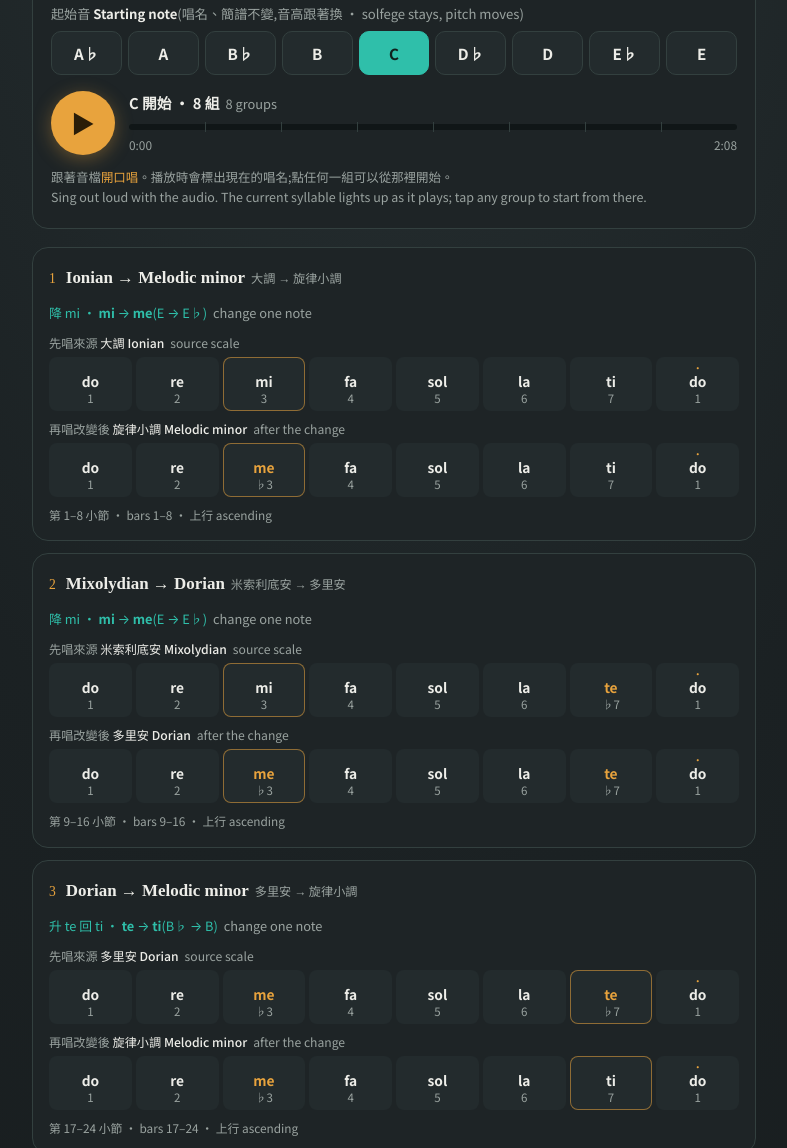
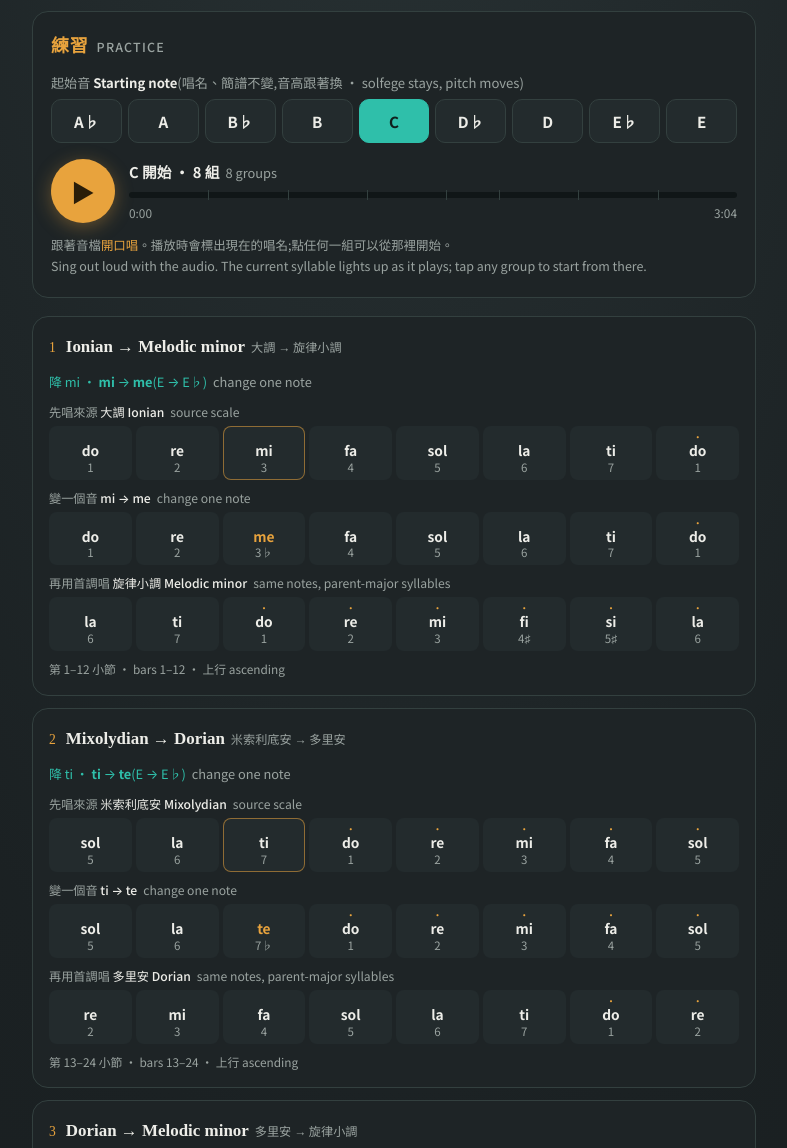
Before and after one commit to TCMCtw/modal-one-note-change, a plain HTML site: page index.html in a window 1280 px wide. Shown: the part 567-1715 px from the top of the page, without its empty margins (246-1033 px from the left). Drawn offline with Linux system fonts and the light colour scheme.

Commit message:
One-note change page: parent-major rows

```diff
--- a/index.html
+++ b/index.html
@@ -90,10 +90,10 @@ footer a{color:var(--teal);text-decoration:none}
 
 <div class="card explain">
   <h2>這是什麼?<span class="en">WHAT IS THIS</span></h2>
-  <p>全曲 8 組、64 小節。每一組先唱<b>來源音階</b>,再唱<b>只改一個音</b>之後的新音階。被改的那個音用變化唱名(金色)。例如大調的 mi 降半音變成 <b>me</b>,音階就變成旋律小調。</p>
-  <p>唱名採<b>首調唱法</b>:主音永遠唱 do,變化的音換成變化唱名(me、le、ra、se、te),其他音不變。唱名和簡譜數字不會隨起始音改變,只有音高會跟著換。</p>
-  <p class="en">There are 8 groups and 64 bars. Each group first sings a source scale, then the same scale with exactly one note changed. The changed note takes an altered syllable (in gold). For example, lowering mi of the major scale gives me, and the scale becomes melodic minor (ascending).</p>
-  <p class="en">This is movable-do: the tonic is always do, and altered notes use altered syllables (me, le, ra, se, te). Syllables and numbers stay the same in every key; only the pitch moves.</p>
+  <p>全曲 8 組、92 小節。每一組先唱<b>來源音階</b>,再<b>只改一個音</b>(金色),最後用新調式自己的首調唱名再唱一次。例如大調的 mi 降半音變成 <b>me</b>,音階就變成旋律小調;下一行改用旋律小調的首調唱名 la ti do re mi fi si la 再唱。</p>
+  <p>唱名採<b>首調(母大調)唱法</b>:每個調式都用它的母大調唱名,例如 Dorian 唱 re mi fa sol la ti do re,也就是 2 3 4 5 6 7 1 2。變化的音唱 me、te、fi、di、si。數字上方的點表示高八度,右側的 ♭ ♯ 表示降半音、升半音。</p>
+  <p class="en">There are 8 groups and 92 bars. Each group first sings a source scale, then the same scale with exactly one note changed (in gold), then the new mode once more in its own parent-major syllables. For example, lowering mi of the major scale gives me, and the scale becomes melodic minor; the next row re-sings it as la ti do re mi fi si la.</p>
+  <p class="en">The solfege is parent-major (movable-do): every mode uses the syllables of its parent major scale, so Dorian is re mi fa sol la ti do re = 2 3 4 5 6 7 1 2. Changed notes are sung me, te, fi, di and si. A dot above a number means the octave above; ♭ and ♯ mean a semitone lower and higher.</p>
 </div>
 
 <div class="card">
@@ -105,7 +105,7 @@ footer a{color:var(--teal);text-decoration:none}
     <div class="pinfo">
       <div class="ptitle"><span id="nowKey">C</span> 開始 · 8 組<span class="en">8 groups</span></div>
       <div class="bar" id="bar"><div class="fill" id="fill"></div></div>
-      <div class="ptime"><span id="tcur">0:00</span><span id="tdur">2:08</span></div>
+      <div class="ptime"><span id="tcur">0:00</span><span id="tdur">3:04</span></div>
     </div>
   </div>
   <div class="hint">跟著音檔<b>開口唱</b>。播放時會標出現在的唱名;點任何一組可以從那裡開始。<br>Sing out loud with the audio. The current syllable lights up as it plays; tap any group to start from there.</div>
@@ -115,8 +115,8 @@ footer a{color:var(--teal);text-decoration:none}
 
 <div class="card explain">
   <h2>怎麼練<span class="en">HOW TO PRACTISE</span></h2>
-  <p>先聽一遍,第二遍開始跟著唱。注意金色那個唱名:來源音階唱到它的位置時,下一遍就換成變化唱名。聽出這一個音的差別,就聽出調式的差別。8 組唱完,換一個起始音再來。</p>
-  <p class="en">Listen once, then sing along. Watch the gold syllable: where the source scale has the old note, the second pass has the altered one. Hearing that one note is hearing the mode change. After all 8 groups, pick a new starting note and go again.</p>
+  <p>先聽一遍,第二遍開始跟著唱。注意金色那個唱名:來源音階唱到它的位置時,下一行就換成變化唱名,聽出這一個音的差別,就聽出調式的差別。最後一行用新調式自己的唱名唱,對比會很明顯。8 組唱完,換一個起始音再來。</p>
+  <p class="en">Listen once, then sing along. Watch the gold syllable: where the source scale has the old note, the next row has the altered one. Hearing that one note is hearing the mode change. The last row re-sings the new mode in its own syllables, and the contrast is obvious. After all 8 groups, pick a new starting note and go again.</p>
 </div>
 
 <footer>
@@ -133,23 +133,23 @@ const KEYS = [
   {id:'B', label:'B'}, {id:'C', label:'C'}, {id:'Db', label:'D♭'},
   {id:'D', label:'D'}, {id:'Eb', label:'E♭'}, {id:'E', label:'E'}
 ];
-// pitch names per key and syllable (spelling taken from the score XML)
-const NAMES = {"Ab": {"do": "A♭", "re": "B♭", "mi": "C", "fa": "D♭", "sol": "E♭", "la": "F", "ti": "G", "me": "C♭", "te": "G♭", "le": "F♭", "ra": "A", "se": "D"}, "A": {"do": "A", "re": "B", "mi": "C♯", "fa": "D", "sol": "E", "la": "F♯", "ti": "G♯", "me": "C", "te": "G", "le": "F", "ra": "B♭", "se": "E♭"}, "Bb": {"do": "B♭", "re": "C", "mi": "D", "fa": "E♭", "sol": "F", "la": "G", "ti": "A", "me": "D♭", "te": "A♭", "le": "G♭", "ra": "C♭", "se": "F♭"}, "B": {"do": "B", "re": "C♯", "mi": "D♯", "fa": "E", "sol": "F♯", "la": "G♯", "ti": "A♯", "me": "D", "te": "A", "le": "G", "ra": "C", "se": "F"}, "C": {"do": "C", "re": "D", "mi": "E", "fa": "F", "sol": "G", "la": "A", "ti": "B", "me": "E♭", "te": "B♭", "le": "A♭", "ra": "D♭", "se": "G♭"}, "Db": {"do": "D♭", "re": "E♭", "mi": "F", "fa": "G♭", "sol": "A♭", "la": "B♭", "ti": "C", "me": "F♭", "te": "C♭", "le": "A", "ra": "D", "se": "G"}, "D": {"do": "D", "re": "E", "mi": "F♯", "fa": "G", "sol": "A", "la": "B", "ti": "C♯", "me": "F", "te": "C", "le": "B♭", "ra": "E♭", "se": "A♭"}, "Eb": {"do": "E♭", "re": "F", "mi": "G", "fa": "A♭", "sol": "B♭", "la": "C", "ti": "D", "me": "G♭", "te": "D♭", "le": "C♭", "ra": "F♭", "se": "A"}, "E": {"do": "E", "re": "F♯", "mi": "G♯", "fa": "A", "sol": "B", "la": "C♯", "ti": "D♯", "me": "G", "te": "D", "le": "C", "ra": "F", "se": "B♭"}};
-const NUM = {do:'1',ra:'♭2',re:'2',me:'♭3',mi:'3',fa:'4',se:'♭5',sol:'5',le:'♭6',la:'6',te:'♭7',ti:'7'};
-const ALT = {me:1,le:1,ra:1,se:1,te:1};
-const ROWS = [["do", "re", "mi", "fa", "sol", "la", "ti", "do", "do", "re", "me", "fa", "sol", "la", "ti", "do"], ["do", "re", "mi", "fa", "sol", "la", "te", "do", "do", "re", "me", "fa", "sol", "la", "te", "do"], ["do", "re", "me", "fa", "sol", "la", "te", "do", "do", "re", "me", "fa", "sol", "la", "ti", "do"], ["do", "re", "me", "fa", "sol", "la", "te", "do", "do", "re", "me", "fa", "sol", "le", "te", "do"], ["do", "re", "me", "fa", "sol", "le", "te", "do", "do", "re", "me", "fa", "sol", "le", "ti", "do"], ["do", "re", "me", "fa", "sol", "le", "te", "do", "do", "re", "me", "fa", "sol", "la", "te", "do"], ["do", "re", "me", "fa", "sol", "le", "te", "do", "do", "ra", "me", "fa", "sol", "le", "te", "do"], ["do", "ra", "me", "fa", "sol", "le", "te", "do", "do", "ra", "me", "fa", "se", "le", "te", "do"]];
-const INFO = [
-  {from:['Ionian','大調'], to:['Melodic minor','旋律小調'], a:'mi', b:'me', idx:2, how:'降 mi'},
-  {from:['Mixolydian','米索利底安'], to:['Dorian','多里安'], a:'mi', b:'me', idx:2, how:'降 mi'},
-  {from:['Dorian','多里安'], to:['Melodic minor','旋律小調'], a:'te', b:'ti', idx:6, how:'升 te 回 ti'},
-  {from:['Dorian','多里安'], to:['Aeolian','自然小調'], a:'la', b:'le', idx:5, how:'降 la'},
-  {from:['Aeolian','自然小調'], to:['Harmonic minor','和聲小調'], a:'te', b:'ti', idx:6, how:'升 te 回 ti'},
-  {from:['Aeolian','自然小調'], to:['Dorian','多里安'], a:'le', b:'la', idx:5, how:'升 le 回 la'},
-  {from:['Aeolian','自然小調'], to:['Phrygian','弗里吉安'], a:'re', b:'ra', idx:1, how:'降 re'},
-  {from:['Phrygian','弗里吉安'], to:['Locrian','洛克里安'], a:'sol', b:'se', idx:4, how:'降 sol'},
-];
-const SEC = 16;            // seconds per group (16 notes, 1s each)
-const TOTAL = 128;         // 8 groups * 16s
+// per key and group: [source pitch, changed pitch, index] (spelling from the score XML)
+const CHG = {"D": [["F♯", "F", 2], ["F♯", "F", 2], ["C", "C♯", 6], ["B", "B♭", 5], ["C", "C♯", 6], ["B♭", "B", 5], ["E", "E♭", 1], ["A", "A♭", 4]], "Db": [["F", "F♭", 2], ["F", "F♭", 2], ["C♭", "C", 6], ["B♭", "B𝄫", 5], ["C♭", "C", 6], ["B𝄫", "B♭", 5], ["E♭", "E𝄫", 1], ["A♭", "A𝄫", 4]], "B": [["D♯", "D", 2], ["D♯", "D", 2], ["A", "A♯", 6], ["G♯", "G", 5], ["A", "A♯", 6], ["G", "G♯", 5], ["C♯", "C", 1], ["F♯", "F", 4]], "A": [["C♯", "C", 2], ["C♯", "C", 2], ["G", "G♯", 6], ["F♯", "F", 5], ["G", "G♯", 6], ["F", "F♯", 5], ["B", "B♭", 1], ["E", "E♭", 4]], "Ab": [["C", "C♭", 2], ["C", "C♭", 2], ["G♭", "G", 6], ["F", "F♭", 5], ["G♭", "G", 6], ["F♭", "F", 5], ["B♭", "B𝄫", 1], ["E♭", "E𝄫", 4]], "Bb": [["D", "D♭", 2], ["D", "D♭", 2], ["A♭", "A", 6], ["G", "G♭", 5], ["A♭", "A", 6], ["G♭", "G", 5], ["C", "C♭", 1], ["F", "F♭", 4]], "Eb": [["G", "G♭", 2], ["G", "G♭", 2], ["D♭", "D", 6], ["C", "C♭", 5], ["D♭", "D", 6], ["C♭", "C", 5], ["F", "F♭", 1], ["B♭", "B𝄫", 4]], "C": [["E", "E♭", 2], ["E", "E♭", 2], ["B♭", "B", 6], ["A", "A♭", 5], ["B♭", "B", 6], ["A♭", "A", 5], ["D", "D♭", 1], ["G", "G♭", 4]], "E": [["G♯", "G", 2], ["G♯", "G", 2], ["D", "D♯", 6], ["C♯", "C", 5], ["D", "D♯", 6], ["C", "C♯", 5], ["F♯", "F", 1], ["B", "B♭", 4]]};
+const NUM = {do:'1',re:'2',mi:'3',fa:'4',sol:'5',la:'6',ti:'7',me:'3♭',te:'7♭',fi:'4♯',di:'1♯',si:'5♯'};
+const POS = {do:0,di:0,re:1,me:2,mi:2,fa:3,fi:3,sol:4,si:4,la:5,ti:6,te:6};
+const GROUPS = [
+ {from:['Ionian','大調'], to:['Melodic minor','旋律小調'], rows:['do re mi fa sol la ti do','do re me fa sol la ti do','la ti do re mi fi si la']},
+ {from:['Mixolydian','米索利底安'], to:['Dorian','多里安'], rows:['sol la ti do re mi fa sol','sol la te do re mi fa sol','re mi fa sol la ti do re']},
+ {from:['Dorian','多里安'], to:['Melodic minor','旋律小調'], rows:['re mi fa sol la ti do re','re mi fa sol la ti di re','la ti do re mi fi si la']},
+ {from:['Dorian','多里安'], to:['Aeolian','自然小調'], rows:['re mi fa sol la ti do re','re mi fa sol la te do re','la ti do re mi fa sol la']},
+ {from:['Aeolian','自然小調'], to:['Harmonic minor','和聲小調'], rows:['la ti do re mi fa sol la','la ti do re mi fa si la']},
+ {from:['Aeolian','自然小調'], to:['Dorian','多里安'], rows:['la ti do re mi fa sol la','la ti do re mi fi sol la','re mi fa sol la ti do re']},
+ {from:['Aeolian','自然小調'], to:['Phrygian','弗里吉安'], rows:['la ti do re mi fa sol la','la te do re mi fa sol la','mi fa sol la ti do re mi']},
+ {from:['Phrygian','弗里吉安'], to:['Locrian','洛克里安'], rows:['mi fa sol la ti do re mi','mi fa sol la te do re mi','ti do re mi fa sol la ti']},
+].map(g=>{ g.rows=g.rows.map(r=>r.split(' ')); return g; });
+const STARTS = [0,24,48,72,96,112,136,160];
+const BARS = [[1,12],[13,24],[25,36],[37,48],[49,56],[57,68],[69,80],[81,92]];
+const TOTAL = 184;         // seconds of music (the file has a little silence after)
 let curKey = 'C';
 
 const au = document.getElementById('au');
@@ -176,37 +176,46 @@ function loadKey(){
   au.currentTime = 0;
   document.getElementById('nowKey').textContent = KEYS.find(k=>k.id===curKey).label;
 }
-function pn(s){ return NAMES[curKey][s]; }
-function cells(si, half){
-  const row = ROWS[si].slice(half*8, half*8+8);
-  const inf = INFO[si];
+function cells(gi, ri){
+  const g = GROUPS[gi], row = g.rows[ri];
+  const start = POS[row[0]];
+  const idx = CHG[curKey][gi][2];
   return row.map((s,i)=>{
     let cls = 'cell';
-    if(ALT[s]) cls += ' alt';
-    if(i===inf.idx) cls += ' was';
-    return `<div class="${cls}" id="c${si}-${half*8+i}"><div class="dot">${i===7?'•':''}</div><div class="syl">${s}</div><div class="num">${NUM[s]}</div></div>`;
+    if(ri===1 && i===idx) cls += ' alt';
+    if(ri===0 && i===idx) cls += ' was';
+    const hi = (start+i) >= 7;
+    return `<div class="${cls}" id="c${gi}-${ri*8+i}"><div class="dot">${hi?'•':''}</div><div class="syl">${s}</div><div class="num">${NUM[s]}</div></div>`;
   }).join('');
 }
 function buildModes(){
   const wrap = document.getElementById('modes');
   wrap.innerHTML = '';
-  INFO.forEach((inf,si)=>{
+  GROUPS.forEach((g,gi)=>{
+    const c = CHG[curKey][gi], idx = c[2];
+    const a = g.rows[0][idx], b = g.rows[1][idx];
+    const verb = ['me','te'].includes(b) ? '降' : '升';
     const div = document.createElement('div');
     div.className = 'mode';
-    div.id = 'mode' + si;
-    const b1 = si*8+1, b2 = si*8+8;
-    div.innerHTML = `
+    div.id = 'mode' + gi;
+    let html = `
       <div class="mhead">
-        <span class="mnum">${si+1}</span>
-        <span class="mname">${inf.from[0]} → ${inf.to[0]}<span class="en">${inf.from[1]} → ${inf.to[1]}</span></span>
-        <span class="mchg">${inf.how} · <b>${inf.a}</b> → <b>${inf.b}</b>(${pn(inf.a)} → ${pn(inf.b)})<span class="en">change one note</span></span>
+        <span class="mnum">${gi+1}</span>
+        <span class="mname">${g.from[0]} → ${g.to[0]}<span class="en">${g.from[1]} → ${g.to[1]}</span></span>
+        <span class="mchg">${verb} ${a} · <b>${a}</b> → <b>${b}</b>(${c[0]} → ${c[1]})<span class="en">change one note</span></span>
       </div>
-      <div class="rowlabel">先唱來源 <b>${inf.from[1]} ${inf.from[0]}</b><span class="en">source scale</span></div>
-      <div class="sol">${cells(si,0)}</div>
-      <div class="rowlabel">再唱改變後 <b>${inf.to[1]} ${inf.to[0]}</b><span class="en">after the change</span></div>
-      <div class="sol">${cells(si,1)}</div>
-      <div class="mnote">第 ${b1}–${b2} 小節 · bars ${b1}–${b2} · 上行 ascending</div>`;
-    div.onclick = ()=>{ au.currentTime = si*SEC + 0.001; play(); };
+      <div class="rowlabel">先唱來源 <b>${g.from[1]} ${g.from[0]}</b><span class="en">source scale</span></div>
+      <div class="sol">${cells(gi,0)}</div>
+      <div class="rowlabel">變一個音 <b>${a} → ${b}</b><span class="en">change one note</span></div>
+      <div class="sol">${cells(gi,1)}</div>`;
+    if(g.rows[2]){
+      html += `
+      <div class="rowlabel">再用首調唱 <b>${g.to[1]} ${g.to[0]}</b><span class="en">same notes, parent-major syllables</span></div>
+      <div class="sol">${cells(gi,2)}</div>`;
+    }
+    html += `<div class="mnote">第 ${BARS[gi][0]}–${BARS[gi][1]} 小節 · bars ${BARS[gi][0]}–${BARS[gi][1]} · 上行 ascending</div>`;
+    div.innerHTML = html;
+    div.onclick = ()=>{ au.currentTime = STARTS[gi] + 0.001; play(); };
     wrap.appendChild(div);
   });
 }
@@ -225,21 +234,22 @@ au.addEventListener('timeupdate', ()=>{
   if(t >= TOTAL){ pause(); au.currentTime = 0; t = 0; }
   fill.style.width = (t/TOTAL*100)+'%';
   tcur.textContent = fmt(t);
-  const si = Math.min(7, Math.floor(t/SEC));
-  const ni = Math.min(15, Math.floor(t - si*SEC));
-  INFO.forEach((s,i)=>document.getElementById('mode'+i).classList.toggle('playing', i===si && !au.paused));
+  let gi = 0;
+  for(let i=0;i<STARTS.length;i++) if(t>=STARTS[i]) gi=i;
+  const ni = Math.min(GROUPS[gi].rows.length*8-1, Math.floor(t - STARTS[gi]));
+  GROUPS.forEach((s,i)=>document.getElementById('mode'+i).classList.toggle('playing', i===gi && !au.paused));
   document.querySelectorAll('.cell.now').forEach(c=>c.classList.remove('now'));
   if(!au.paused){
-    const c = document.getElementById('c'+si+'-'+ni);
+    const c = document.getElementById('c'+gi+'-'+ni);
     if(c) c.classList.add('now');
   }
 });
 au.addEventListener('ended', ()=>{ pause(); au.currentTime=0; });
-for(let i=1;i<8;i++){
-  const s = document.createElement('div');
-  s.className='seg'; s.style.left=(i/8*100)+'%';
-  bar.appendChild(s);
-}
+STARTS.slice(1).forEach(s=>{
+  const d = document.createElement('div');
+  d.className='seg'; d.style.left=(s/TOTAL*100)+'%';
+  bar.appendChild(d);
+});
 buildKeys(); buildModes(); loadKey();
 </script>
 </body>
```
